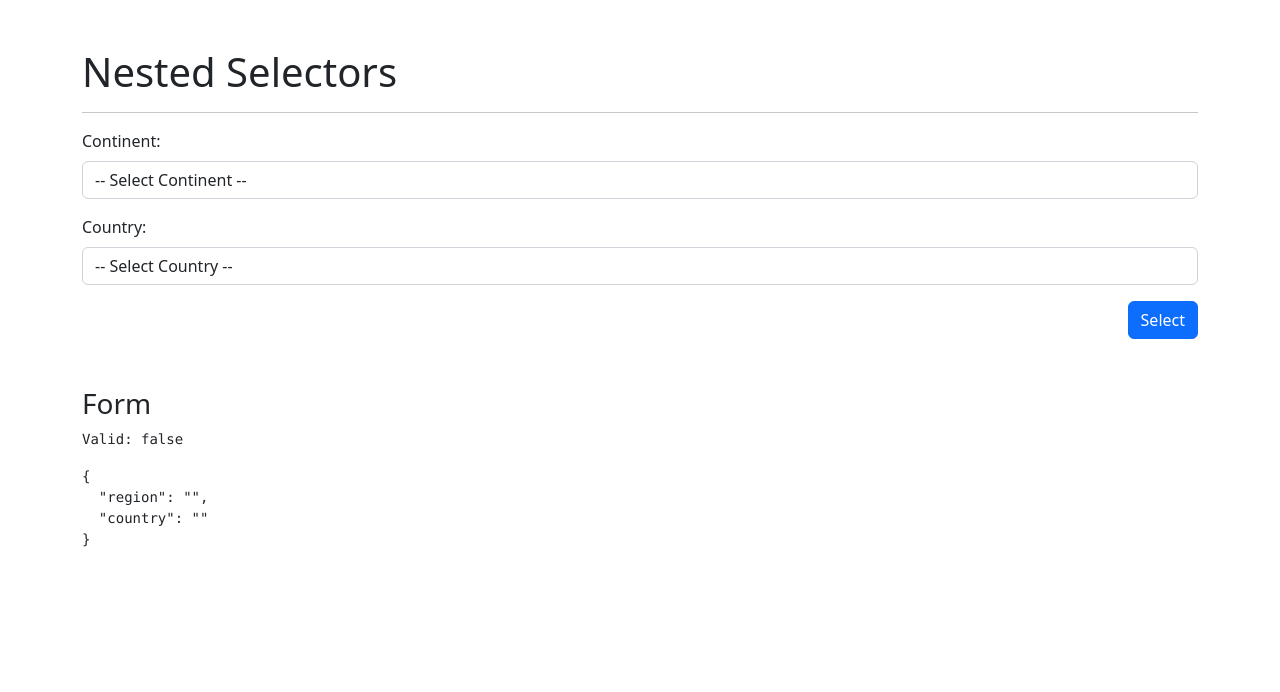
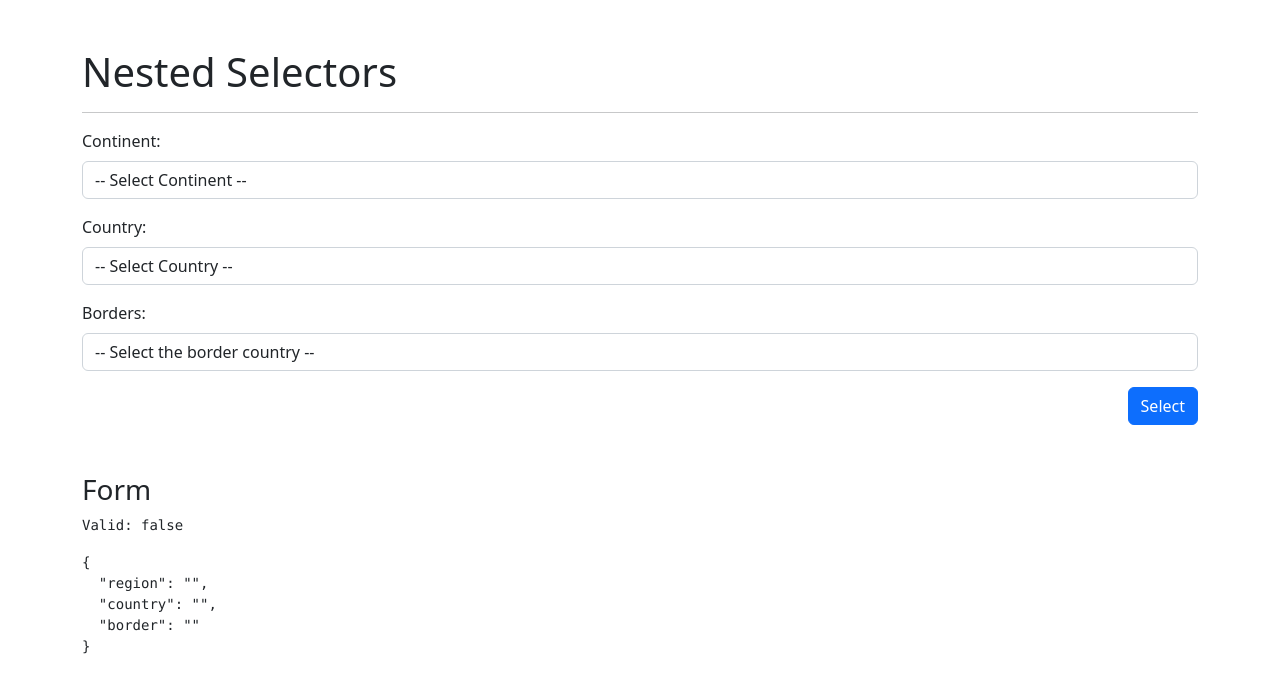
Before and after one commit to andres19r/selectors, an Angular app: page /countries/selector in a window 1280 px wide. Shown: the top 692 px of the page. Built offline with nearby package versions, Linux system fonts and the light colour scheme.

Commit message:
create the 3rd selector (border country)

```diff
--- a/src/app/countries/pages/selector-page/selector-page.component.html
+++ b/src/app/countries/pages/selector-page/selector-page.component.html
@@ -29,6 +29,19 @@
     </div>
   </div>
 
+  <!-- Border -->
+  <div class="row mb-3">
+    <div class="col">
+      <label class="form-label">Borders:</label>
+      <select class="form-control" formControlName="border">
+        <option value="">-- Select the border country --</option>
+        <!-- <option *ngFor="let country of countries" [value]="country.alpha3Code">
+             {{ country.name }}
+             </option> -->
+      </select>
+    </div>
+  </div>
+
   <div class="row">
     <div class="col">
       <button type="submit" class="btn btn-primary float-end">Select</button>
--- a/src/app/countries/pages/selector-page/selector-page.component.ts
+++ b/src/app/countries/pages/selector-page/selector-page.component.ts
@@ -13,6 +13,7 @@ export class SelectorPageComponent implements OnInit {
   myForm: FormGroup = this.fb.group({
     region: ['', Validators.required],
     country: ['', Validators.required],
+    border: ['', Validators.required],
   });
 
   // fill selectors
@@ -28,14 +29,22 @@ export class SelectorPageComponent implements OnInit {
     this.regions = this.countriesService.regions;
 
     // When the regions changes
-    this.myForm.get('region')?.valueChanges
-      .pipe(
-        tap(_ => this.myForm.get('country')?.reset('')),
-        switchMap(region => this.countriesService.getCountriesByRegion(region))
+    this.myForm
+      .get('region')
+      ?.valueChanges.pipe(
+        tap((_) => this.myForm.get('country')?.reset('')),
+        switchMap((region) =>
+          this.countriesService.getCountriesByRegion(region)
+        )
       )
-      .subscribe(countries => {
-        this.countries = countries
-      })
+      .subscribe((countries) => {
+        this.countries = countries;
+      });
+
+    // When the country changes
+    this.myForm
+      .get('country')
+      ?.valueChanges.subscribe((alpha) => console.log(alpha));
   }
 
   save() {
--- a/src/app/countries/services/countries.service.ts
+++ b/src/app/countries/services/countries.service.ts
@@ -1,7 +1,7 @@
 import { HttpClient } from '@angular/common/http';
 import { Injectable } from '@angular/core';
-import { Observable } from 'rxjs';
-import { CountrySmall } from '../interfaces/countries.interface';
+import { Observable, of } from 'rxjs';
+import { Country, CountrySmall } from '../interfaces/countries.interface';
 
 @Injectable({
   providedIn: 'root'
@@ -21,4 +21,12 @@ export class CountriesService {
     const url: string = `${this.baseUrl}/region/${region}?fields=alpha3Code,name`
     return this.http.get<CountrySmall[]>(url)
   }
+
+  getCountryByCode(code: string): Observable<Country | null> {
+    if(!code) {
+      return of(null)
+    }
+    const url = `${this.baseUrl}/alpha/${code}`
+    return this.http.get<Country>(url)
+  }
 }
```
Also changed, not shown: src/app/countries/interfaces/countries.interface.ts (+67 -0 lines).
